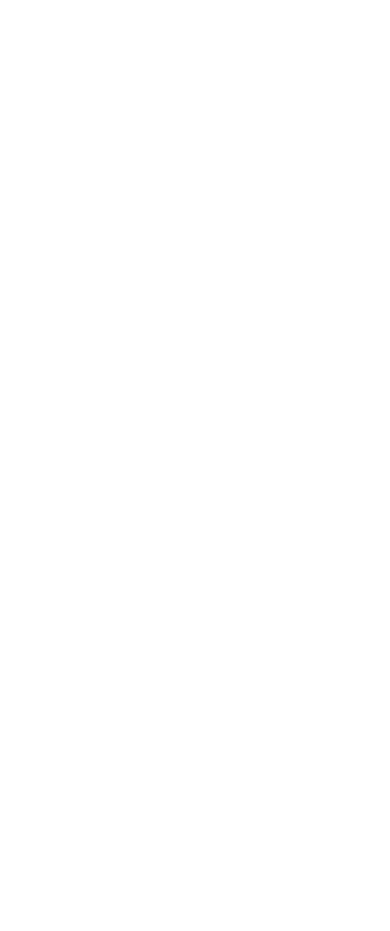
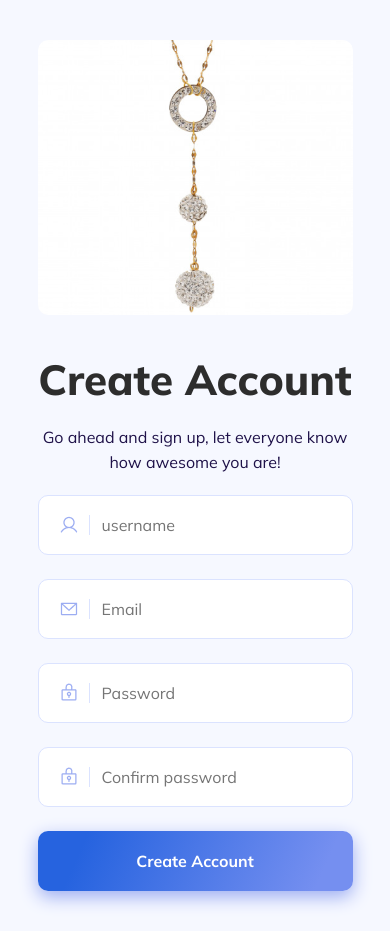
Before and after one commit to mohamedtharwat000/form1, a plain HTML site: page signup/index.html in a window 390 px wide. Before the commit the page ends 844 px from the top, so only its background shows below. Drawn offline with Linux system fonts and the light colour scheme.

Commit message:
responsive design completed

```diff
--- a/css/welcome.css
+++ b/assets/css/signup.css
@@ -11,25 +11,26 @@ main .container {
   align-items: center;
   gap: 40px;
   padding: 40px 0;
-  width: 315px;
   border-radius: 10px;
   margin: auto;
+  width: 375px;
+  height: 931px;
 }
 
-main .welcome-image {
-  background-image: url(../assets/image-welcome-mobile.png);
+main .signup-image {
+  background-image: url(../imags/image-signup-mobile.png);
   border-radius: 10px;
   width: 315px;
   height: 315px;
 }
 
-main .welcome-text {
+main .signup-text {
   display: flex;
   flex-direction: column;
   justify-content: center;
   align-items: center;
-  gap: 2rem;
-
+  gap: 1.2rem;
+  width: 315px;
 }
 
 main h1 {
@@ -50,6 +51,47 @@ main p {
   line-height: 160%;
   text-align: center;
   color: #1F1249;
+}
+
+main form {
+  width: 100%;
+  display: flex;
+  flex-direction: column;
+  justify-content: center;
+  align-items: center;
+  gap: 1.5rem;
+}
+
+main form div {
+  display: flex;
+  flex-direction: row;
+  justify-content: start;
+  align-items: center;
+  padding: 10px 20px;
+  gap: 12px;
+  width: 315px;
+  height: 60px;
+  background: #FFFFFF;
+  border: 1px solid #DBE3FF;
+  border-radius: 10px;
+}
+
+main form div img {
+  padding-right: 10px;
+  border-right: 1px solid #DBE3FF;
+}
+
+main form input {
+  width: 234px;
+  height: 44px;
+  font-family: 'Mulish';
+  font-style: normal;
+  font-weight: 400;
+  font-size: 16px;
+  line-height: 140%;
+  display: flex;
+  align-items: center;
+  color: #3B3B3B;
 }
 
 main a {
@@ -74,10 +116,15 @@ main a {
   color: #FFFFFF;
 }
 
+main a:hover {
+  color: #08174E;
+  background: linear-gradient(113.87deg, rgba(38, 99, 223, 0.1) 14.81%, rgba(117, 143, 240, 0.1) 88.76%);
+}
+
 @media (min-width: 768px) {
 
   main {
-    background: url(../assets/gradient-background.png), #FFFFFF;
+    background: url(../imags/gradient-background.png), #FFFFFF;
     background-size: 100% 150%;
     display: flex;
     justify-content: center;
@@ -87,27 +134,41 @@ main a {
   main .container {
     display: flex;
     flex-direction: row;
-    justify-content: space-between;
+    justify-content: center;
     align-items: center;
-    margin: 40px;
-    padding: 40px;
+    padding: 60px;
+    margin: 0 60px;
+    gap: 60px;
     width: 1080px;
-    height: 435px;
+    height: 656px;
     background: rgba(245, 247, 255, 0.85);
     border-radius: 10px;
   }
 
-  main .welcome-image {
+  main .signup-image {
     flex: 1;
-    background-image: url(../assets/image-welcome-desktop.png);
+    background-image: url(../imags/image-signup-desktop.png);
     background-position: 50%;
-    width: 400px;
-    height: 300px;
+    /* width: 450px; */
+    height: 536px;
+    width: auto;
   }
 
-  main .welcome-text {
+  main .signup-text {
     flex: 1;
     align-items: start;
   }
 
+  main h1 {
+    font-size: 5vmin;
+  }
+
+  main .signup-text p {
+    text-align: start;
+  }
+
+  main form div {
+    width: 100%;
+  }
+
 }
--- a/css/succeed.css
+++ b/assets/css/succeed.css
@@ -13,10 +13,12 @@ main .container {
   padding: 40px 0;
   border-radius: 10px;
   margin: auto;
+  width: 375px;
+  height: 733px;
 }
 
 main .succeed-image {
-  background-image: url(../assets/image-succeed-mobile.png);
+  background-image: url(../imags/image-succeed-mobile.png);
   border-radius: 10px;
   width: 322px;
   height: 315px;
@@ -29,6 +31,7 @@ main .succeed-text {
   align-items: center;
   gap: 2rem;
   padding: 3rem 0;
+  width: 322px;
 }
 
 main h1 {
@@ -55,7 +58,7 @@ main p {
 @media (min-width: 768px) {
 
   main {
-    background: url(../assets/gradient-background.png), #FFFFFF;
+    background: url(../imags/gradient-background.png), #FFFFFF;
     background-size: 100% 150%;
     display: flex;
     justify-content: center;
@@ -67,7 +70,7 @@ main p {
     flex-direction: row;
     justify-content: space-between;
     align-items: center;
-    margin: 40px;
+    margin: 0 40px;
     padding: 40px;
     width: 1080px;
     height: 576px;
@@ -77,15 +80,21 @@ main p {
 
   main .succeed-image {
     flex: 1;
-    background-image: url(../assets/image-succeed-desktop.png);
+    background-image: url(../imags/image-succeed-desktop.png);
     background-position: 50%;
-    width: 450px;
+    /* width: 450px; */
     height: 456px;
+    width: auto;
   }
 
   main .succeed-text {
     flex: 1;
     align-items: start;
+    width: auto;
+  }
+
+    main .succeed-text p {
+    text-align: start;
   }
 
 }
--- /dev/null
+++ b/assets/css/welcome.css
@@ -0,0 +1,124 @@
+
+main {
+  background: rgba(245, 247, 255, 0.85);
+  min-height: 100vh;
+}
+
+main .container {
+  display: flex;
+  flex-direction: column;
+  justify-content: center;
+  align-items: center;
+  gap: 40px;
+  padding: 40px 0;
+  border-radius: 10px;
+  margin: auto;
+  width: 375px;
+  height: 647px;
+}
+
+main .welcome-image {
+  background-image: url(../imags/image-welcome-mobile.png);
+  border-radius: 10px;
+  width: 315px;
+  height: 315px;
+}
+
+main .welcome-text {
+  display: flex;
+  flex-direction: column;
+  justify-content: center;
+  align-items: center;
+  gap: 2rem;
+  width: 315px;
+}
+
+main h1 {
+font-family: 'Mulish';
+font-style: normal;
+font-weight: 800;
+font-size: 42px;
+line-height: 120%;
+text-transform: capitalize;
+color: #2D2D2D;
+}
+
+main p {
+  font-family: 'Mulish';
+  font-style: normal;
+  font-weight: 400;
+  font-size: 16px;
+  line-height: 160%;
+  text-align: center;
+  color: #1F1249;
+}
+
+main a {
+  text-decoration: none;
+  display: flex;
+  justify-content: center;
+  align-items: center;
+  padding: 0px 50px;
+
+  width: 100%;
+  height: 60px;
+
+  background: linear-gradient(113.87deg, #2663DF 14.81%, #758FF0 88.76%);
+  box-shadow: 0px 6px 18px #9CADF2;
+  border-radius: 10px;
+
+  font-family: 'Mulish';
+  font-style: normal;
+  font-weight: 700;
+  font-size: 16px;
+  line-height: 140%;
+  color: #FFFFFF;
+}
+
+main a:hover {
+  color: #08174E;
+  background: linear-gradient(113.87deg, rgba(38, 99, 223, 0.1) 14.81%, rgba(117, 143, 240, 0.1) 88.76%);
+}
+
+@media (min-width: 768px) {
+
+  main {
+    background: url(../imags/gradient-background.png), #FFFFFF;
+    background-size: 100% 150%;
+    display: flex;
+    justify-content: center;
+    align-items: center;
+  }
+
+  main .container {
+    display: flex;
+    flex-direction: row;
+    justify-content: space-between;
+    align-items: center;
+    margin: 0 40px;
+    padding: 40px;
+    width: 1080px;
+    height: 435px;
+    background: rgba(245, 247, 255, 0.85);
+    border-radius: 10px;
+  }
+
+  main .welcome-image {
+    flex: 1;
+    background-image: url(../imags/image-welcome-desktop.png);
+    background-position: 50%;
+    /* width: 400px; */
+    height: 300px;
+    width: auto;
+  }
+
+  main .welcome-text {
+    flex: 1;
+    align-items: start;
+  }
+
+  main .welcome-text p {
+    text-align: start;
+  }
+
+}
--- /dev/null
+++ b/assets/js/main.js
@@ -0,0 +1,5 @@
+const userName = document.getElementById("username");
+const email = document.getElementById("email");
+const password = document.getElementById("password");
+const confirmPassword = document.getElementById("confirmpassword");
+const signUp = document.getElementById("signup");
--- a/signup/index.html
+++ b/signup/index.html
@@ -5,11 +5,45 @@
   <meta charset="UTF-8">
   <meta http-equiv="X-UA-Compatible" content="IE=edge">
   <meta name="viewport" content="width=device-width, initial-scale=1.0">
-  <title>Document</title>
+  <title>sign up</title>
+  <link rel="preconnect" href="https://fonts.googleapis.com">
+  <link rel="preconnect" href="https://fonts.gstatic.com" crossorigin>
+  <link href="https://fonts.googleapis.com/css2?family=Mulish:wght@200;300;400;500;600;700;800;900&display=swap"
+    rel="stylesheet">
+  <link rel="stylesheet" href="../assets/css/reset.css">
+  <link rel="stylesheet" href="../assets/css/signup.css">
+  <script defer src="../assets/js/main.js"></script>
 </head>
 
 <body>
-
+  <main>
+    <div class="container">
+      <div class="signup-image"></div>
+      <div class="signup-text">
+        <h1>Create Account</h1>
+        <p>Go ahead and sign up, let everyone know how awesome you are!</p>
+        <form>
+          <div>
+            <img src="../assets/imags/User.png" alt="user">
+            <input required type="text" name="username" id="username" placeholder="username">
+          </div>
+          <div>
+            <img src="../assets/imags/EnvelopeSimple.png" alt="email">
+            <input required type="email" name="email" id="email" placeholder="Email">
+          </div>
+          <div>
+            <img src="../assets/imags/LockKey.png" alt="password">
+            <input required type="password" name="password" id="password" placeholder="Password">
+          </div>
+          <div>
+            <img src="../assets/imags/LockKey.png" alt="password">
+            <input required type="password" name="confirmpassword" id="confirmpassword" placeholder="Confirm password">
+          </div>
+          <a href="../succeed/index.html" id="signup">Create Account</a>
+        </form>
+      </div>
+    </div>
+  </main>
 </body>
 
 </html>
```
Also changed, not shown: index.html (+2 -2 lines), succeed/index.html (+2 -2 lines), assets/css/reset.css (renamed from css/reset.css), assets/imags/EnvelopeSimple.png (added), assets/imags/LockKey.png (added), assets/imags/User.png (added), assets/imags/gradient-background.png (renamed from assets/gradient-background.png), assets/imags/image-signup-desktop.png (added), assets/imags/image-signup-mobile.png (added), assets/imags/image-succeed-desktop.png (renamed from assets/image-succeed-desktop.png), assets/imags/image-succeed-mobile.png (renamed from assets/image-succeed-mobile.png), assets/imags/image-welcome-desktop.png (renamed from assets/image-welcome-desktop.png), assets/imags/image-welcome-mobile.png (renamed from assets/image-welcome-mobile.png), css/signup.css (deleted).
